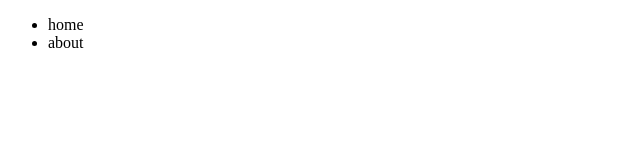
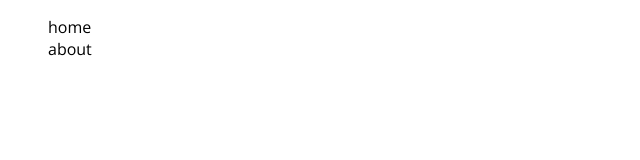
Before and after one commit to yuvenus/yuvenus.github.io, a React (Create React App) app: page / in a window 1280 px wide. Shown: the top 160 px of the page, without its empty margins (0-640 px from the left). Built offline with nearby package versions, Linux system fonts and the light colour scheme.

Commit message:
beginning style experimentation

```diff
--- a/src/index.js
+++ b/src/index.js
@@ -1,6 +1,6 @@
 import React from 'react';
 import ReactDOM from 'react-dom';
-// import './styles/styles.scss';
+import './styles/styles.scss';
 import App from './App';
 import * as serviceWorker from './serviceWorker';
 
--- a/src/index.scss
+++ b/src/index.scss
@@ -0,0 +1,4 @@
+html, body {
+    font-family: 'Open Sans', sans-serif;
+    color: red;
+}
--- a/src/styles/styles.scss
+++ b/src/styles/styles.scss
@@ -1,3 +1,7 @@
-body {
+html, body {
     font-family: 'Open Sans', sans-serif;
 }
+
+ul {
+    list-style: none;
+}
```
